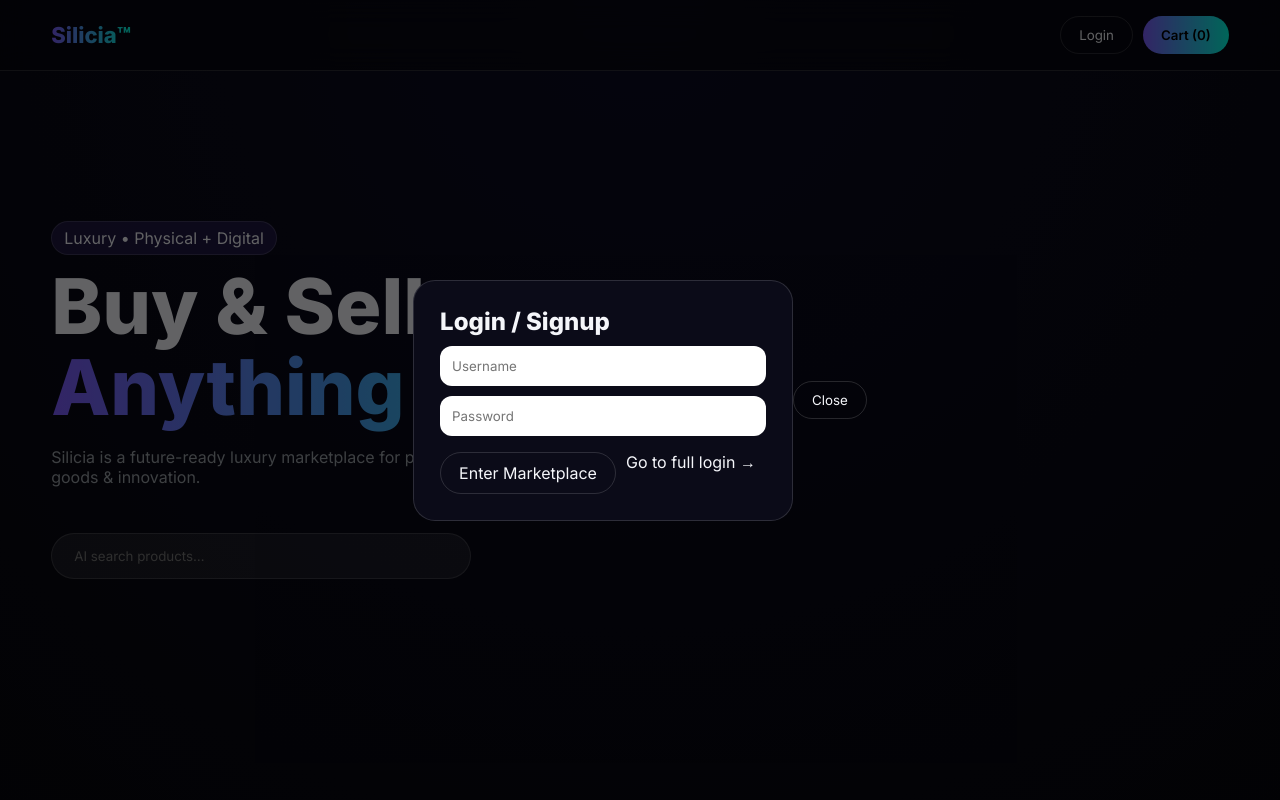
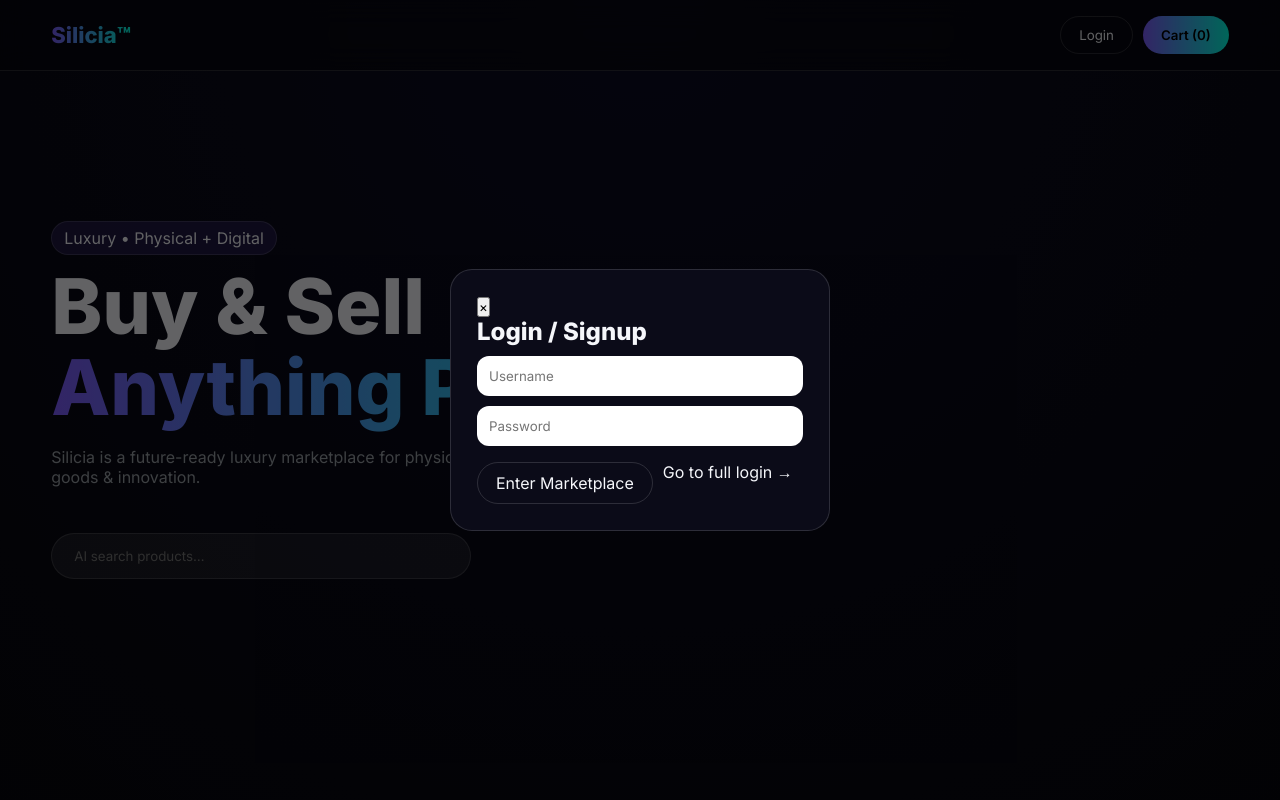
Before and after one commit to realsandeep8-coder/silicia-website, a plain HTML site: page index.html in a window 1280 px wide. Both pictures are taken after a click on the button "Login". Shown: the top 800 px of the page. Drawn offline with Linux system fonts and the light colour scheme.

Commit message:
Update index.html

```diff
--- a/index.html
+++ b/index.html
@@ -151,6 +151,8 @@ footer{
 <!-- AUTH -->
 <div class="modal" id="auth">
   <div class="box">
+    <button class="close-btn" onclick="closeAll()">×</button>
+
     <h2>Login / Signup</h2>
 
     <input id="user" type="text" placeholder="Username">
@@ -159,13 +161,10 @@ footer{
     <div class="actions">
       <a href="market.html" class="btn">Enter Marketplace</a>
       <a href="login.html" class="link">Go to full login →</a>
-      </div>
-      </div>
+    </div>
 
-
-     <button class="btn" onclick="closeAll()">Close</button>
-    </div>
   </div>
+</div>
 
 <!-- CART -->
 <div class="modal" id="cart">
```
